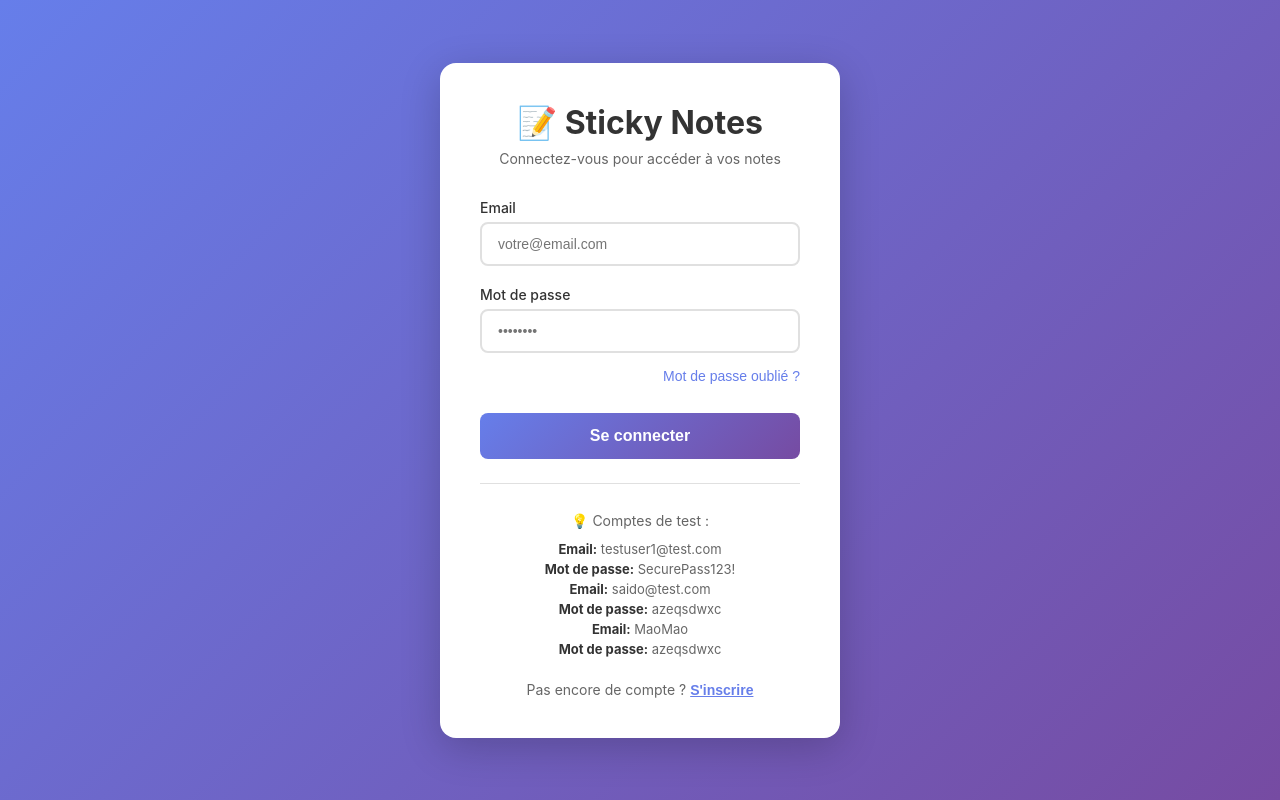
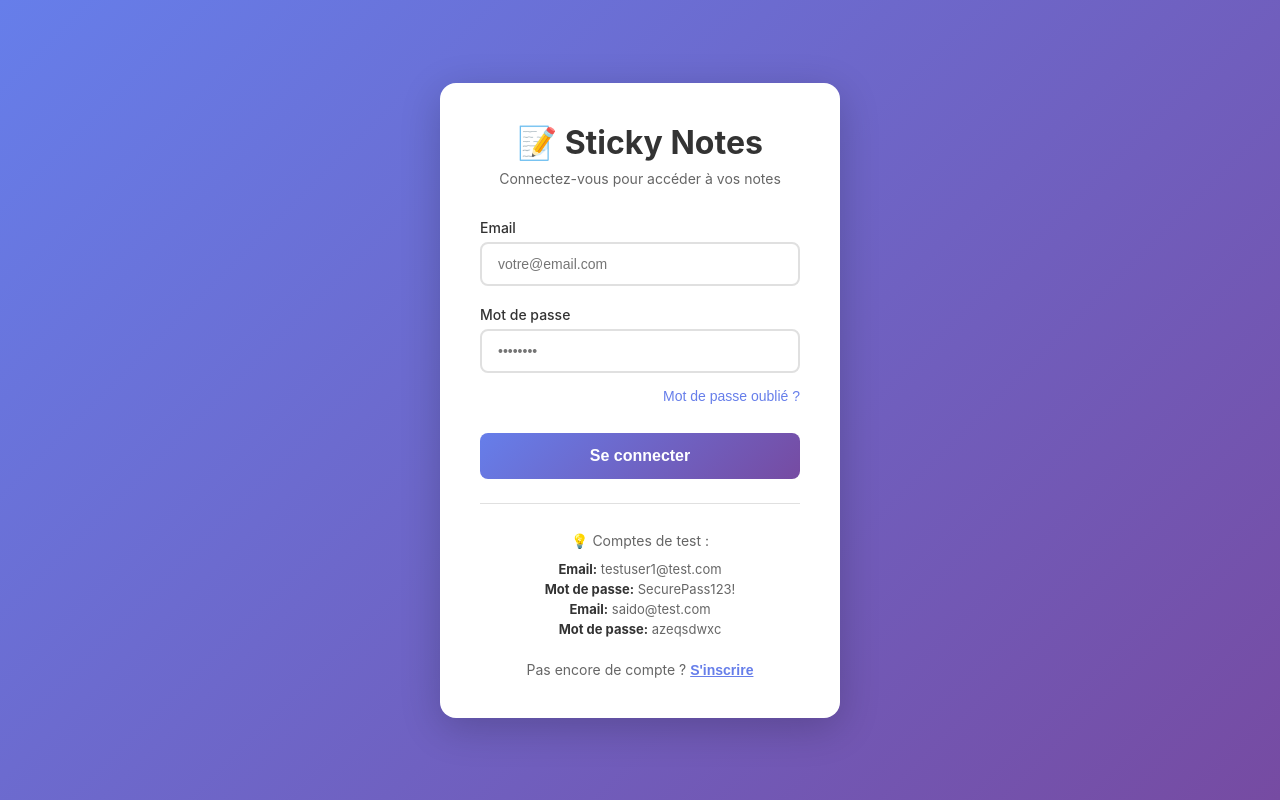
Before and after one commit to Mylliah/mvp-sticky_notes, a React (Vite) app in the folder frontend/: page /login in a window 1280 px wide. Built offline with nearby package versions, Linux system fonts and the light colour scheme; no server answers.

Commit message:
fix: remove duplicate email and password display in LoginPage component

```diff
--- a/frontend/src/components/LoginPage.tsx
+++ b/frontend/src/components/LoginPage.tsx
@@ -99,8 +99,6 @@
             <p><strong>Mot de passe:</strong> SecurePass123!</p>
             <p><strong>Email:</strong> saido@test.com</p>
             <p><strong>Mot de passe:</strong> azeqsdwxc</p>
-            <p><strong>Email:</strong> MaoMao</p>
-            <p><strong>Mot de passe:</strong> azeqsdwxc</p>
           </div>
 
           {onSwitchToRegister && (
```
